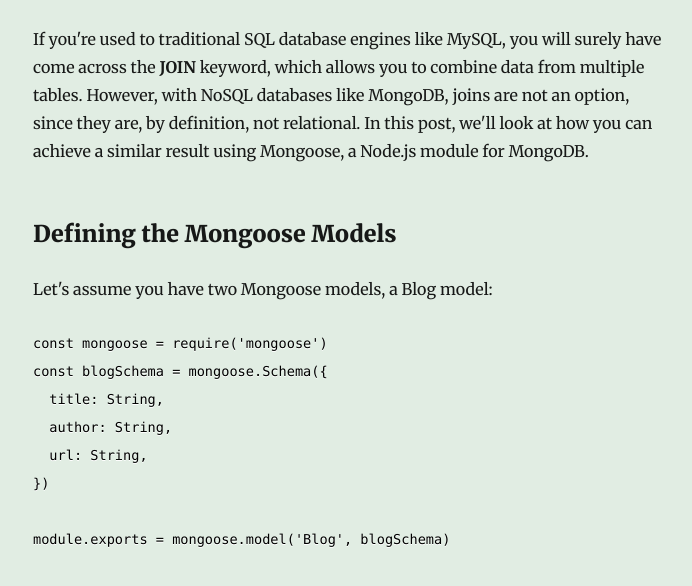
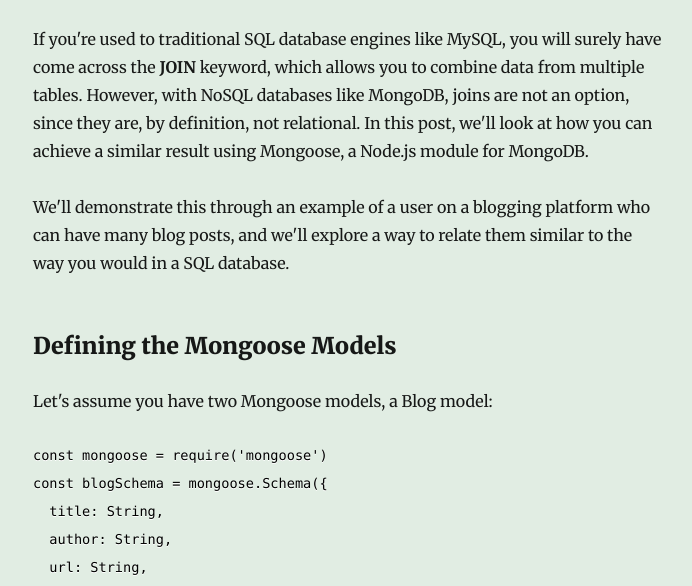
Before and after one commit to hstandeffer/harrisonstandefferblog, a Gatsby site: page /mongo-references/ in a window 1280 px wide. Shown: the part 214-800 px from the top of the page, without its empty margins (292-984 px from the left). Built offline with nearby package versions, Linux system fonts and the light colour scheme; Gatsby itself is replaced by a stand-in of ours; some packages are replaced by stand-ins of ours; code samples lack their colours.

Commit message:
First post quick edit

```diff
--- a/content/blog/mongo-references/index.md
+++ b/content/blog/mongo-references/index.md
@@ -5,6 +5,8 @@ description: "Simplifying Express API queries with Mongoose"
 ---
 
 If you're used to traditional SQL database engines like MySQL, you will surely have come across the **JOIN** keyword, which allows you to combine data from multiple tables. However, with NoSQL databases like MongoDB, joins are not an option, since they are, by definition, not relational. In this post, we'll look at how you can achieve a similar result using Mongoose, a Node.js module for MongoDB.
+
+We'll demonstrate this through an example of a user on a blogging platform who can have many blog posts, and we'll explore a way to relate them similar to the way you would in a SQL database.
 
 ### Defining the Mongoose Models
 
```
